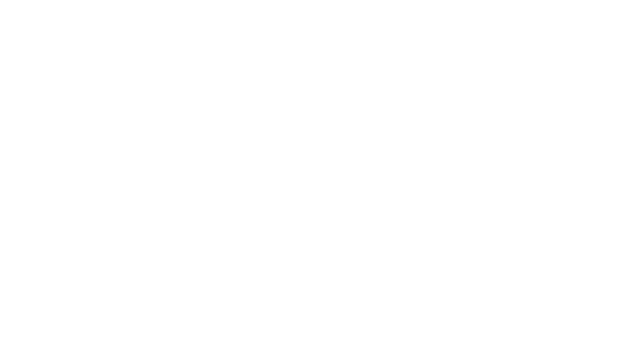
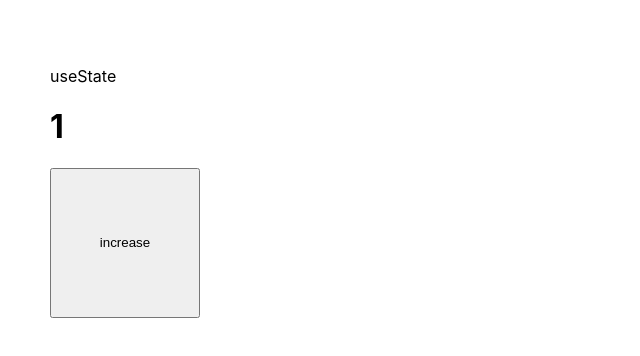
Before and after one commit to NGUYENSONGNGAN/Training_a1, a React (Create React App) app: page /useState in a window 1280 px wide. Before the commit this address had no page. Shown: the top 356 px of the page, without its empty margins (0-640 px from the left). Built offline with nearby package versions, Linux system fonts and the light colour scheme.

Commit message:
A1_useState

```diff
--- /dev/null
+++ b/src/page/useState.jsx
@@ -0,0 +1,19 @@
+import React, { useState } from "react";
+const UseState = () => {
+  /* useState */
+  const [counter, setCouter] = useState(1);
+  return (
+    <div style={{ padding: "50px" }}>
+      <p>useState </p>
+      <h1>{counter}</h1>
+      <button
+        onClick={() => setCouter(counter + 1)}
+        style={{ width: "150px", height: "150px" }}
+      >
+        increase
+      </button>
+    </div>
+  );
+};
+
+export default UseState;
--- a/src/router/Router.jsx
+++ b/src/router/Router.jsx
@@ -9,6 +9,7 @@ import Spread_restOperator from "../page/spreadRestOperator";
 import Var_let_cont from "../page/varLetConst";
 import ArrayReduce from "../page/arrayReduce";
 import PropsState from "../page/propsState";
+import UseState from "../page/useState";
 const Router = () => {
   return (
     <Routes>
@@ -21,6 +22,7 @@ const Router = () => {
       <Route path="/component" element={<ComponentArchitecture />} />
       <Route path="/component" element={<FunctionClasscomponent />} />
       <Route path="/propState" element={<PropsState />} />
+      <Route path="/useState" element={<UseState />} />
     </Routes>
   );
 };
```
